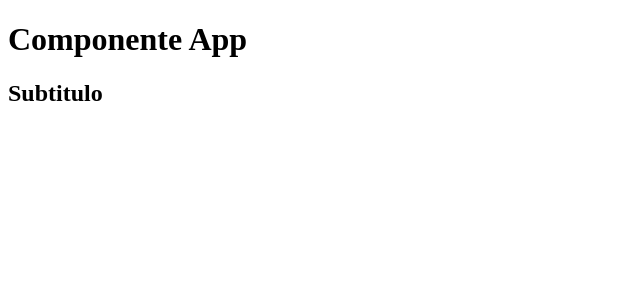
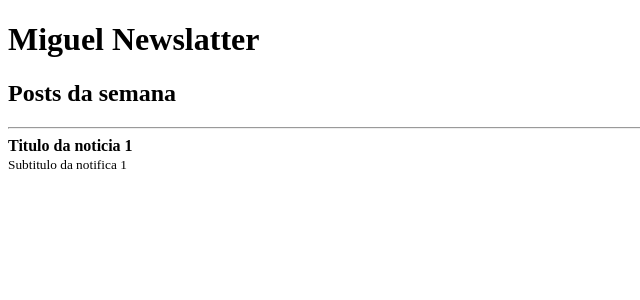
Before and after one commit to migueldelgg/react-jstack, a React app: page / in a window 1280 px wide. Shown: the top 300 px of the page, without its empty margins (0-640 px from the left). Built offline with nearby package versions, Linux system fonts and the light colour scheme.

Commit message:
react props

```diff
--- a/src/App.js
+++ b/src/App.js
@@ -1,11 +1,20 @@
 // Functional Component
 import React, { Fragment } from "react";
+import Post from './Post.js'
 
+// Props -> Propriedades
 function App() {
   return (
     <>
-      <h1>Componente App</h1>
-      <h2>Subtitulo</h2>
+      <h1>Miguel Newslatter</h1>
+      <h2>Posts da semana</h2>
+      <hr />
+      <Post
+        post={{
+          title: "Titulo da noticia 1",
+          subtitle: "Subtitulo da notifica 1"
+        }}
+      />
     </>
   )
 }
--- /dev/null
+++ b/src/Post.js
@@ -0,0 +1,13 @@
+import React from "react";
+
+export default function Post(props) {
+  return (
+    <>
+      <article>
+        <strong>{props.post.title}</strong> <br />
+        <small>{props.post.subtitle}</small>
+      </article>
+      <br />
+    </>
+  )
+}
```
Also changed, not shown: 1 other file (tests, documents, lock files or other folders).
